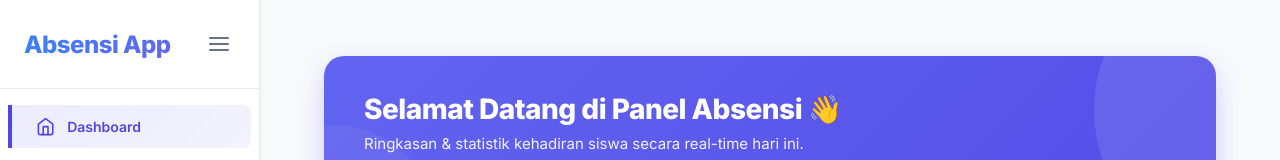
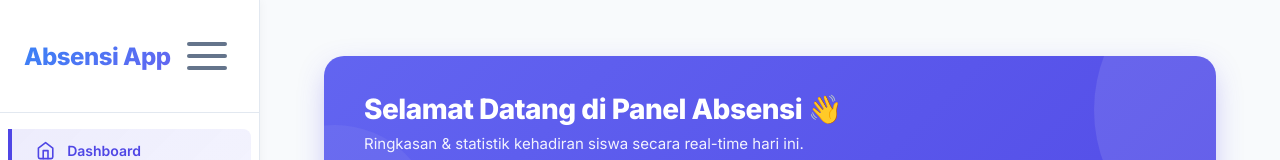
Before and after one commit to ALFAA28/absensi_frontend_smk, a React (Create React App) app: page / in a window 1280 px wide. Shown: the top 160 px of the page. Built offline with nearby package versions, Linux system fonts and the light colour scheme; no server answers; sample sign-in values are in the browser's storage.

Commit message:
Update otomatis dari script push_semua

```diff
--- a/src/components/Sidebar.css
+++ b/src/components/Sidebar.css
@@ -40,7 +40,7 @@
   background: transparent;
   border: none;
   color: var(--text-secondary);
-  font-size: 1.5rem;
+  font-size: 3rem;
   cursor: pointer;
   display: flex;
   align-items: center;
```
